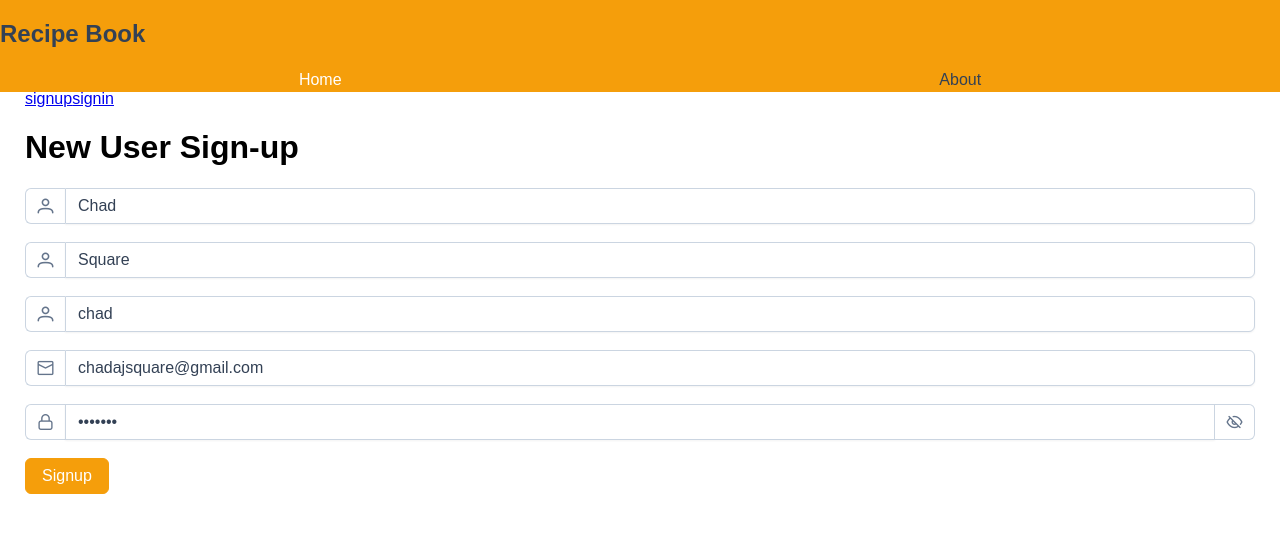
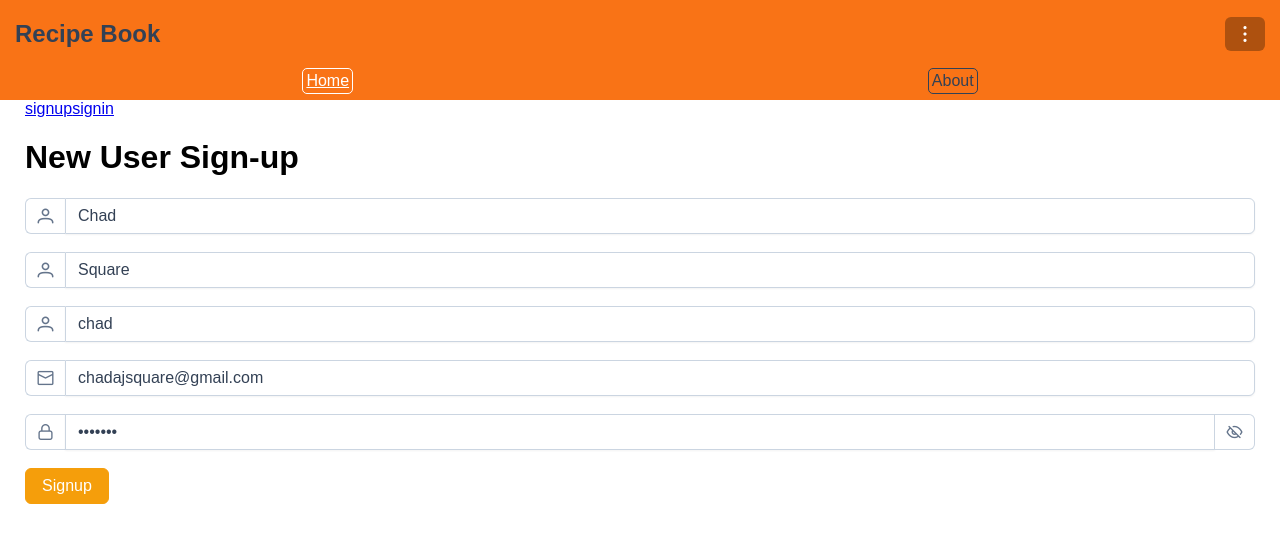
Before and after one commit to chad-square/vue-recipe-book, a Vue app: page / in a window 1280 px wide. Shown: the top 542 px of the page. Built offline with nearby package versions, Linux system fonts and the light colour scheme; a web font is replaced by a local one.

Commit message:
styling updates, added UserMenuComponent.vue for logout functionality

```diff
--- a/src/App.vue
+++ b/src/App.vue
@@ -16,10 +16,10 @@ import AppHeaderComponent from "@/components/AppHeaderComponent.vue";
 
 .main-area {
   position: relative;
-  top: 90px;
-  height: calc(100vh - 90px);
-  margin-right: 15px;
-  margin-left: 15px;
+  top: 100px;
+  height: calc(100vh - 100px);
+  margin-right: var(--appHorizontalSpacing);
+  margin-left: var(--appHorizontalSpacing);
   padding: 0 10px 0 10px;
 }
 
--- a/src/assets/base.css
+++ b/src/assets/base.css
@@ -8,6 +8,12 @@
 /*        !* CSS to Reset *!*/
 /*    }*/
 /*}*/
+
+
+:root {
+    --appHorizontalSpacing: 15px;
+    --appVerticalSpacing: 15px;
+}
 
 body {
     margin: 0;
--- a/src/components/AppHeaderComponent.vue
+++ b/src/components/AppHeaderComponent.vue
@@ -1,14 +1,23 @@
 <script setup lang="ts">
 
 import NavbarComponent from "@/components/NavbarComponent.vue";
+import UserMenuComponent from "@/components/auth/UserMenuComponent.vue";
+import {useAuthStore} from "@/stores/auth";
+import {ref} from "vue";
+
+const authCred = ref(useAuthStore().auth);
+
+
 </script>
 
 <template>
 
   <section class="header-component">
-    <h1>Recipe Book</h1>
-
-    <NavbarComponent/>
+    <div class="title-container">
+      <h1>Recipe Book</h1>
+      <UserMenuComponent v-if="authCred"/>
+    </div>
+    <NavbarComponent v-if="authCred"/>
   </section>
 
 </template>
@@ -20,8 +29,21 @@ import NavbarComponent from "@/components/NavbarComponent.vue";
   z-index: 100;
   width: 100%;
   top: 0;
-  background-color: var(--primary-color);
+  height: 100px;
+  background-color: var(--orange-500);
   color: var(--text-color);
+  padding: 0 var(--appHorizontalSpacing) 0 var(--appHorizontalSpacing);
+}
+
+.title-container {
+  display: flex;
+  flex-direction: row;
+  align-items: center;
+  justify-content: space-between;
+}
+
+NavbarComponent {
+  margin-bottom: 10px;
 }
 
 </style>
--- a/src/components/NavbarComponent.vue
+++ b/src/components/NavbarComponent.vue
@@ -1,7 +1,5 @@
 <script setup lang="ts">
-import {ref, toRef} from "vue";
 
-const isActive = ref(false)
 </script>
 
 <template>
@@ -22,20 +20,23 @@ const isActive = ref(false)
 
 .nav-link {
   color: var(--text-color);
+  border: 1px solid var(--text-color);
   text-decoration: none;
-  //border: 1px solid;
   padding: 3px;
   border-radius: 5px;
 
   &:hover {
     color: var(--primary-color-text);
+    border: 1px solid var(--primary-color-text);
     text-decoration: underline;
     cursor: pointer;
   }
 }
 
 .activeLink {
-  color: var(--primary-color-text)
+  color: var(--primary-color-text);
+  border: 1px solid var(--primary-color-text);
+  text-decoration: underline;
 }
 
 </style>
--- a/src/components/auth/SignInComponent.vue
+++ b/src/components/auth/SignInComponent.vue
@@ -7,8 +7,8 @@ import router from "@/router";
 
 const formData = ref({
   email: {
-    error: 'chadajsquare@gmail.com',
-    value: 'chad@mail.com'
+    error: '',
+    value: 'chadajsquare@gmail.com'
   },
   password: {
     error: '',
--- /dev/null
+++ b/src/components/auth/UserMenuComponent.vue
@@ -0,0 +1,45 @@
+<script setup lang="ts">
+
+import {useAuthStore} from "@/stores/auth";
+
+
+import {ref} from "vue";
+
+const menu = ref();
+const items = ref([
+  {
+    label: 'Options',
+    items: [
+      {
+        label: 'Account',
+        icon: 'pi pi-user'
+      },
+      {
+        label: 'Sign-out',
+        icon: 'pi pi-sign-out',
+        command: () => {useAuthStore().signOut()}
+      }
+    ]
+  }
+]);
+
+const toggle = (event: any) => {
+  menu.value.toggle(event);
+};
+
+</script>
+
+<template>
+  <div class="card flex justify-content-center user-menu">
+    <Button type="button" icon="pi pi-ellipsis-v" @click="toggle" aria-haspopup="true" aria-controls="overlay_menu" />
+    <Menu ref="menu" id="overlay_menu" :model="items" :popup="true" />
+  </div>
+</template>
+
+<style scoped>
+
+.user-menu Button {
+  background-color: var(--orange-700);
+  border: none
+}
+</style>
--- a/src/models/AuthCredential.ts
+++ b/src/models/AuthCredential.ts
@@ -1,6 +1,6 @@
 export interface AuthCredential {
     email: string;
-    firstname: string;
-    lastname: string;
     uid: string;
+    accessToken: string;
+    refreshToken: string;
 }
--- a/src/stores/auth.ts
+++ b/src/stores/auth.ts
@@ -5,11 +5,17 @@ import type {SignupDetails} from "@/models/signupDetails";
 import type {SignInDetails} from "@/models/SignInDetails";
 import {appName} from "@/data";
 import {supabase} from "@/lib/subaseClient";
+import router from "@/router";
 
 const localAuthKey = `${appName}-authCred`
 
 export const useAuthStore = defineStore('auth', () => {
-    const auth = ref<{ authCred: AuthCredential }>()
+    const auth = ref<AuthCredential | undefined>({
+        email: '',
+        uid: '',
+        accessToken: '',
+        refreshToken: ''
+    })
 
     // const doubleCount = computed(() => count.value * 2)
 
@@ -26,8 +32,7 @@ export const useAuthStore = defineStore('auth', () => {
             throw error
         }
 
-        if(!error) {
-            console.log(data);
+        if(data.user) {
             const { error } = await supabase
                 .from('users')
                 .insert({userId: data.user?.id, firstname: signupDetails.firstname, lastname: signupDetails.lastname})
@@ -36,14 +41,9 @@ export const useAuthStore = defineStore('auth', () => {
                 console.warn("An error occurred creating new user: ", error)
                 throw error
             }
-            if (!error) {
-                console.log('successful signup')
-            }
+
+            console.log('successful signup')
         }
-
-        console.log(data);
-        console.log(signupDetails);
-        console.log(auth.value?.authCred);
     }
 
     async function signIn(signInDetails: SignInDetails) {
@@ -58,14 +58,17 @@ export const useAuthStore = defineStore('auth', () => {
             throw error
         }
 
-        if(!error) {
-            console.log(data);
-            //TODO: set auth state
+        if(data.user && data.session) {
+            const userData = {
+                email: data.user!.email!,
+                uid: data.user!.id,
+                accessToken: data.session!.access_token,
+                refreshToken: data.session!.refresh_token
+            }
+
+            auth.value = userData
             localStorage.setItem(localAuthKey, JSON.stringify(auth))
         }
-
-
-        console.log(auth.value?.authCred);
     }
 
     async function signOut() {
@@ -79,6 +82,8 @@ export const useAuthStore = defineStore('auth', () => {
         if (!error) {
             localStorage.removeItem(localAuthKey)
             auth.value = undefined
+            console.log('successful sign-out')
+            await router.push('/')
         }
     }
 
```
